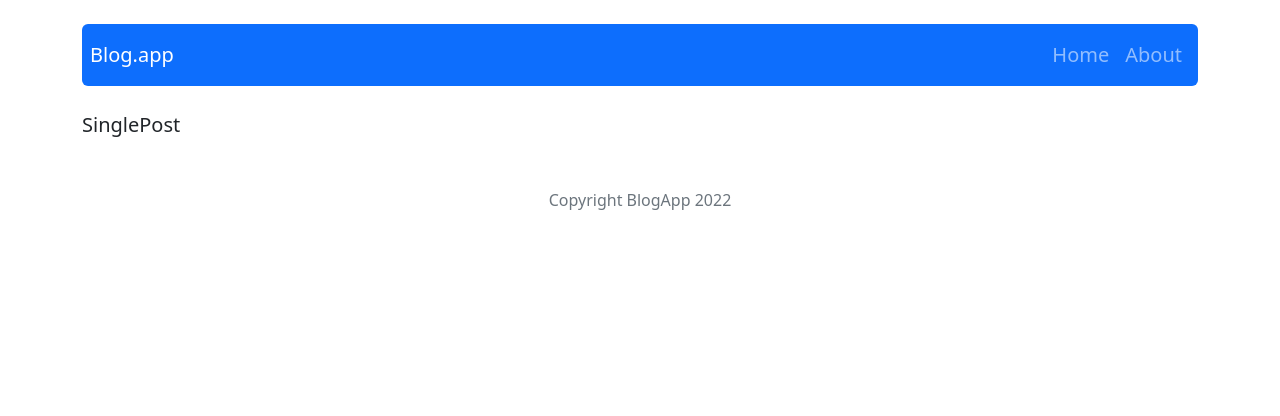
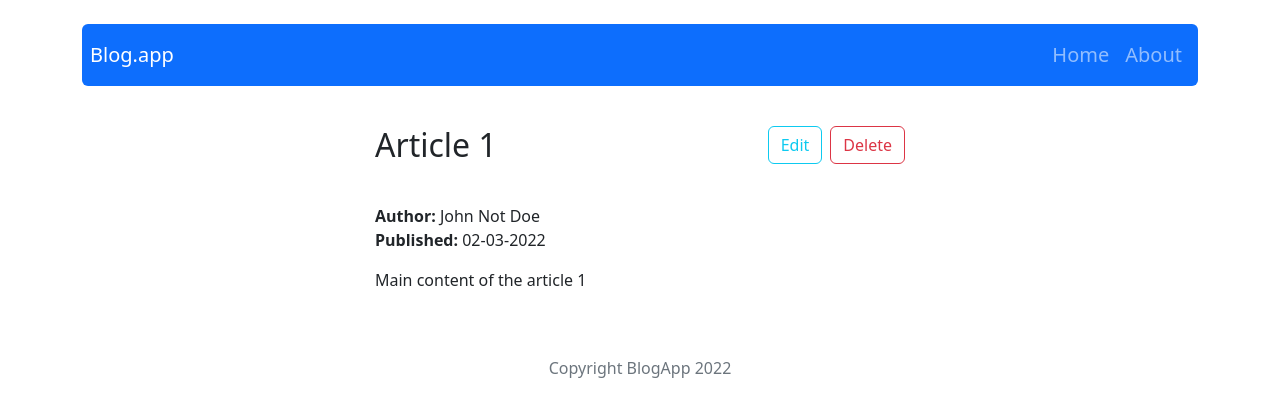
Before and after one commit to Desmord/react_exercise_19, a React (Create React App) app: page /post/1 in a window 1280 px wide. Shown: the top 416 px of the page. Built offline with nearby package versions, Linux system fonts and the light colour scheme.

Commit message:
Add SinglePage page

```diff
--- /dev/null
+++ b/src/Components/Common/DeleteButton/DeleteButton.js
@@ -0,0 +1,45 @@
+import { useState } from 'react';
+import { removePost } from '../../../Redux/postRedux'
+import { useDispatch } from 'react-redux';
+
+import Modal from 'react-bootstrap/Modal';
+import Button from 'react-bootstrap/Button';
+
+
+const EditButton = ({ id }) => {
+
+    const dispatch = useDispatch();
+
+    const [showModal, setShowModal] = useState(false);
+
+    const handleShow = () => setShowModal(true);
+    const handleClose = () => setShowModal(false)
+
+    const handleDelete = () => {
+        dispatch(removePost(id))
+        setShowModal(false)
+    }
+
+
+    return (
+        <span >
+            <button onClick={handleShow} type="button" className={`btn btn-outline-danger`}>Delete</button>
+            <Modal show={showModal} onHide={handleClose}>
+                <Modal.Header className={`d-flex flex-column`} closeButton>
+                    <Modal.Title>Are you sure?</Modal.Title>
+                    <Modal.Body>This operation completely remove this post. Are you sure you want to do that?</Modal.Body>
+                    <Modal.Footer>
+                        <Button variant="secondary" onClick={handleClose}>
+                            Cancel
+                        </Button>
+                        <Button variant="btn btn-danger" onClick={handleDelete}>
+                            Remove
+                        </Button>
+                    </Modal.Footer>
+                </Modal.Header>
+            </Modal>
+        </span>
+    )
+}
+
+export default EditButton
--- /dev/null
+++ b/src/Components/Common/EditButton/EditButton.js
@@ -0,0 +1,11 @@
+import { Link } from 'react-router-dom';
+
+const EditButton = ({ id }) => {
+    return (
+        <Link to={`/post/edit/${id}`}>
+            <button type="button" className={`mx-2 btn btn-outline-info`}>Edit</button>
+        </Link>
+    )
+}
+
+export default EditButton
--- a/src/Components/Common/Post/Post.js
+++ b/src/Components/Common/Post/Post.js
@@ -3,7 +3,7 @@ import ReadMoreButton from "../ReadMoreButton/ReadMoreButton";
 
 const Post = ({ id, title, author, publishedDate, shortDescription }) => {
     return (
-        <Container className={`p-2 rounded border col-sm-10 col-md-4 col-lg-3 m-2`}>
+        <Container className={`p-2 d-flex flex-column justify-content-between rounded border col-sm-10 col-md-4 col-lg-3 m-2`}>
             <h5>{title}</h5>
             <div><strong className={`font-weight-bold`}>Author: </strong>{author}</div>
             <div><strong>Published: </strong>{publishedDate}</div>
--- a/src/Components/Pages/SinglePost/SinglePost.js
+++ b/src/Components/Pages/SinglePost/SinglePost.js
@@ -1,10 +1,34 @@
-import styles from './SinglePost.module.scss'
+import { useParams } from 'react-router';
+import { useSelector } from 'react-redux';
+import { getPostById } from '../../../Redux/postRedux'
+import { Container } from 'react-bootstrap';
+import { Navigate } from 'react-router-dom';
+
+import EditButton from '../../Common/EditButton/EditButton';
+import DeleteButton from '../../Common/DeleteButton/DeleteButton';
 
 const SinglePost = () => {
+
+    const { id } = useParams();
+
+    const post = useSelector(state => getPostById(state, id))
+
+    if (!post) return <Navigate to="/" />
     return (
-        <div className={styles.container}>
-            SinglePost
-        </div>
+        <Container className={`d-flex flex-wrap justify-content-center`}>
+            <div className={`p-2 d-flex justify-content-between col-12 col-sm-12 col-md-8 col-lg-6 m-2`}>
+                <h2>{post.title}</h2>
+                <span>
+                    <EditButton id={post.id} />
+                    <DeleteButton id={post.id} />
+                </span>
+            </div>
+            <div className={`p-2 d-flex flex-column justify-content-center col-12 col-sm-12 col-md-8 col-lg-6 m-2`}>
+                <span><strong>Author: </strong>{post.author}</span>
+                <span><strong>Published: </strong>{post.publishedDate}</span>
+                <span className={`mt-3`}>{post.content}</span>
+            </div>
+        </Container>
     )
 }
 
--- a/src/Components/Pages/SinglePost/SinglePost.module.scss
+++ /dev/null
@@ -1,3 +0,0 @@
-.container{
-    font-size: 20px;
-}
--- a/src/Redux/initialState.js
+++ b/src/Redux/initialState.js
@@ -4,7 +4,7 @@ const initialState = {
             id: '1',
             title: 'Article 1',
             shortDescription: 'Short description of the article...',
-            content: 'Main content of the article',
+            content: 'Main content of the article 1',
             publishedDate: '02-03-2022',
             author: 'John Not Doe'
         },
@@ -20,7 +20,7 @@ const initialState = {
             id: '3',
             title: 'Article 3',
             shortDescription: 'Quisquam alias obcaecati expedita.',
-            content: 'Main content of the article',
+            content: 'Main content of the article 3',
             publishedDate: '02-02-2022',
             author: 'Doe John'
         },
@@ -28,7 +28,7 @@ const initialState = {
             id: '4',
             title: 'Article 4',
             shortDescription: 'Repudiandae esse blanditiis.',
-            content: 'Main content of the article',
+            content: 'Main content of the article 4',
             publishedDate: '01-01-2022',
             author: 'John'
         }
--- a/src/Redux/postRedux.js
+++ b/src/Redux/postRedux.js
@@ -1,12 +1,19 @@
 //selectors
 export const getAllPosts = (state) => state.posts;
 
+export const getPostById = ({ posts }, id) => posts.find(post => post.id === id)
+
 // actions
 const createActionName = actionName => `app/posts/${actionName}`;
+const REMOVE_POST = createActionName(`REMOVE_POST`);
+
+export const removePost = payload => ({ type: REMOVE_POST, payload })
 
 // action creators
 const postsReducer = (statePart = [], action) => {
   switch (action.type) {
+    case REMOVE_POST:
+      return statePart.filter(post => post.id !== action.payload ? true : false);
     default:
       return statePart;
   };
```
